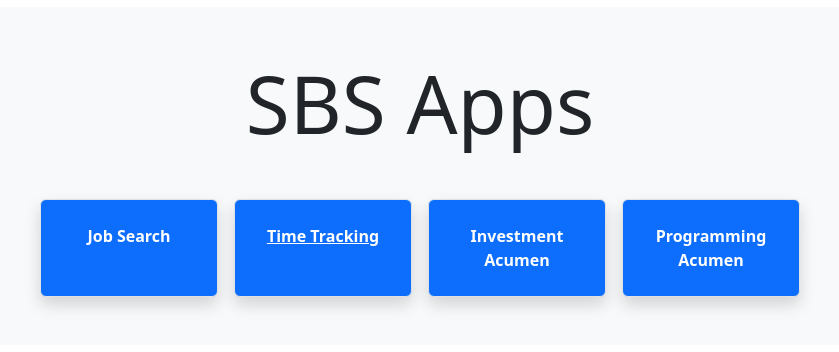
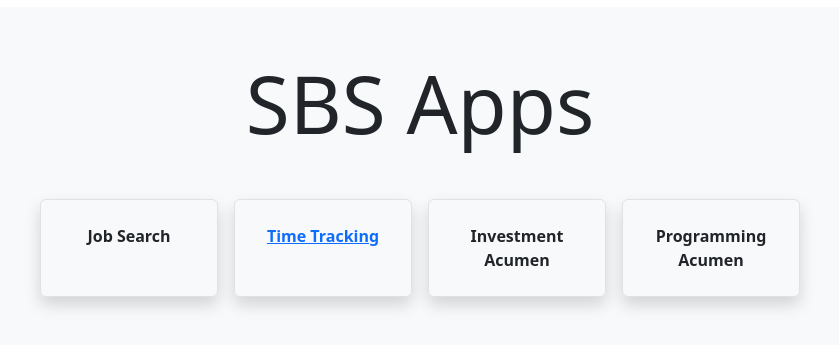
Before and after one commit to neptunhiker/home, a Django app: page / in a window 1280 px wide. Shown: the part 161-513 px from the top of the page, without its empty margins (220-1059 px from the left). Run offline with Django 4.2, Linux system fonts and the light colour scheme; parts of the project's set-up code (start-up, migrations or seed data) failed here and were passed over.

Commit message:
Redesign the home page view for apps

```diff
--- a/apps/templates/apps/home.html
+++ b/apps/templates/apps/home.html
@@ -5,11 +5,11 @@
   <div class="container text-center bg-light p-5 mt-5">
     <div class="display-1 mb-5">SBS Apps</div>
     <div class="row justify-content-center gap-3">
-      <div class="col-4 col-md-3 col-lg-2 bg-primary text-white fw-bold rounded shadow border py-4">Job Search</div>
-    <a href="{% url 'timetracking_home' %}" class="col-4 col-md-3 col-lg-2 bg-primary text-white fw-bold rounded shadow border py-4">Time Tracking
+      <div class="col-12 col-sm-10 col-lg-2 bg-outline-success fw-bold rounded shadow border py-4">Job Search</div>
+    <a href="{% url 'timetracking_home' %}" class="col-12 col-sm-10 col-lg-2 bg-outline-success fw-bold rounded shadow border py-4">Time Tracking
     </a>
-      <div class="col-4 col-md-3 col-lg-2 bg-primary text-white fw-bold rounded shadow border py-4">Investment Acumen</div>
-      <div class="col-4 col-md-3 col-lg-2 bg-primary text-white fw-bold rounded shadow border py-4">Programming Acumen</div>
+      <div class="col-12 col-sm-10 col-lg-2 bg-outline-success fw-bold rounded shadow border py-4">Investment Acumen</div>
+      <div class="col-12 col-sm-10 col-lg-2 bg-outline-success fw-bold rounded shadow border py-4">Programming Acumen</div>
     </div>
   </div>
 </section>
```
